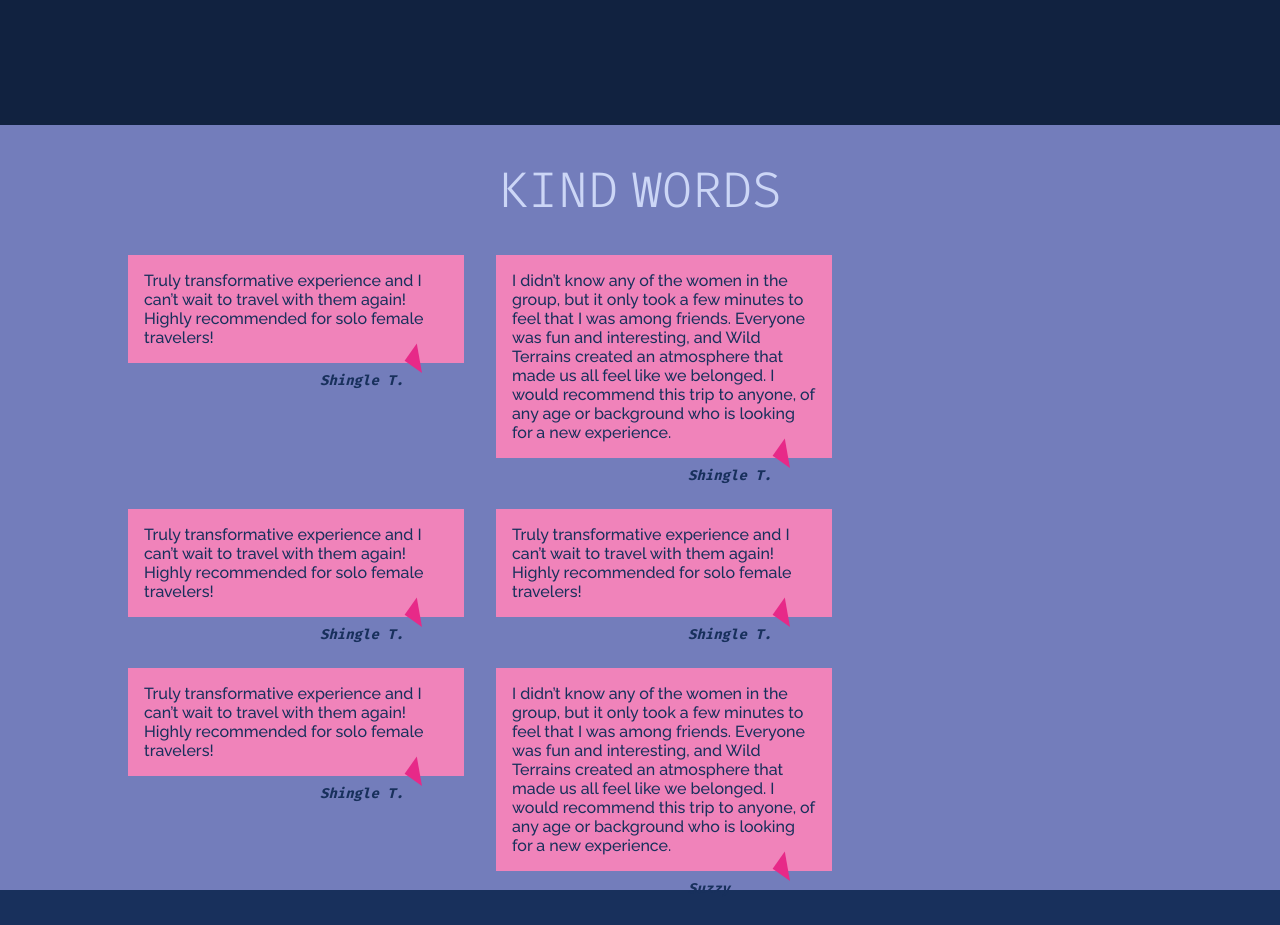
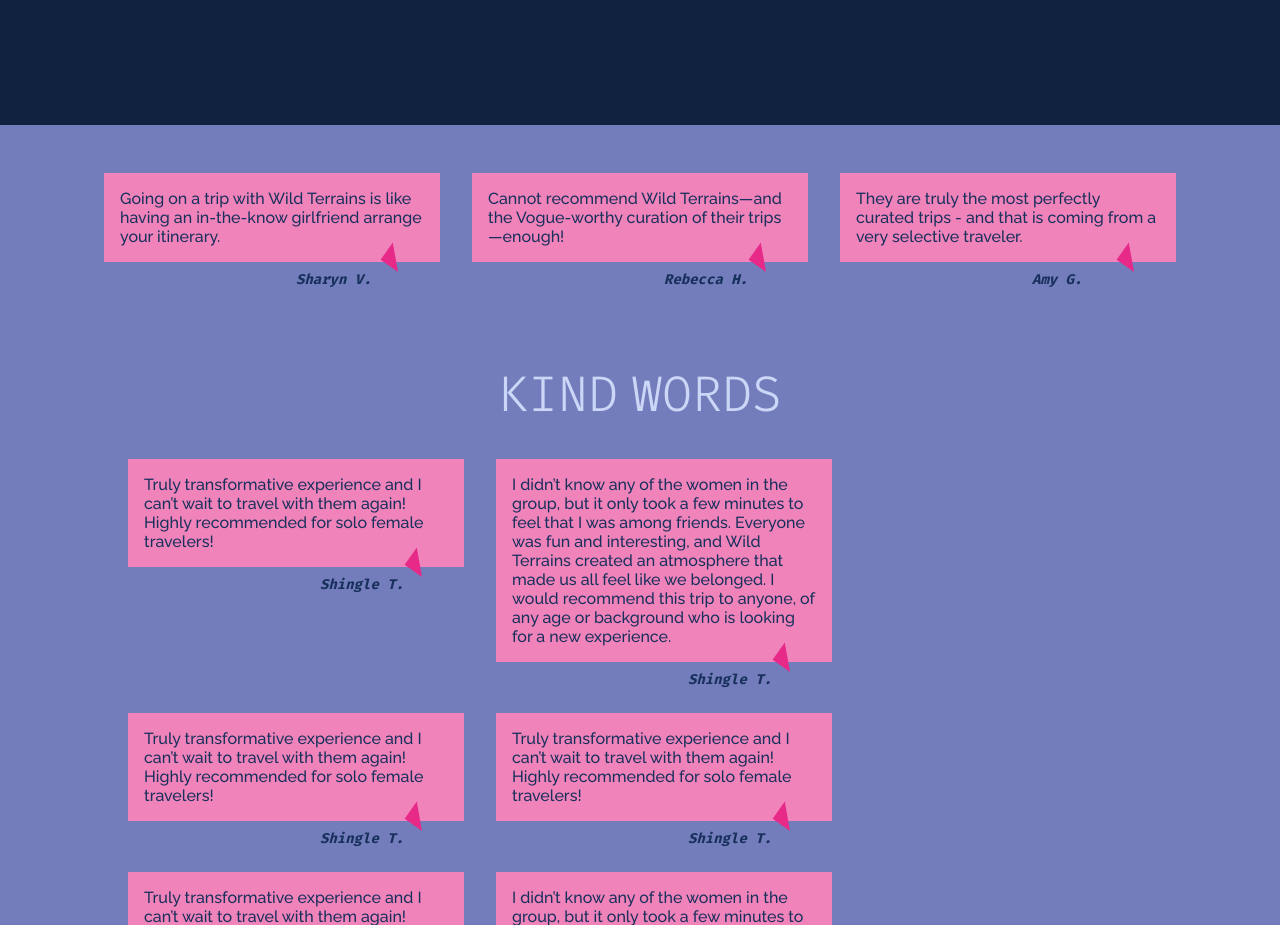
Before and after one commit to Baah-Danso-Kenneth/Next-Onyx-tour, a Next.js app: page / in a window 1280 px wide. Shown: the part 2380-3305 px from the top of the page. Built offline with nearby package versions, Linux system fonts and the light colour scheme.

Commit message:
recommend component: we reuse the card component in completing this code, also labtop responsive

```diff
--- a/src/pages/index.tsx
+++ b/src/pages/index.tsx
@@ -1,6 +1,7 @@
 import Layout from '@/components/Layout'
 import Hero from '@/sections/landingpage/Hero'
 import KindWords from '@/sections/landingpage/KindWords'
+import Recommend from '@/sections/landingpage/Recommend'
 import WhatWeDo from '@/sections/landingpage/WhatWeDo'
 import WhereWeGo from '@/sections/landingpage/WhereWeGo'
 import React from 'react'
@@ -11,6 +12,7 @@
       <Hero/>
       <WhatWeDo/>
       <WhereWeGo/>
+      <Recommend/>
       <KindWords/>
     </Layout>
   )
--- a/src/scss/index.scss
+++ b/src/scss/index.scss
@@ -5,3 +5,4 @@
 @import 'sections/landingPage/whatWeDo';
 @import 'sections/landingPage/kindword';
 @import 'sections/landingPage/whereWeGo';
+@import 'sections/landingPage/recommend';
--- a/src/scss/sections/landingPage/_index.scss
+++ b/src/scss/sections/landingPage/_index.scss
@@ -2,3 +2,4 @@
 @import 'whatWeDo';
 @import 'kindword';
 @import 'whereWeGo';
+@import 'recommend';
--- /dev/null
+++ b/src/scss/sections/landingPage/_recommend.scss
@@ -0,0 +1,17 @@
+.recommend-container{
+    min-height: 10vh;
+    padding: 3rem;
+    background-color: var(--cove-blue);
+      .recommend-elements{
+         max-width: 80%;
+       margin: 0 auto;
+       .recommend-flex{
+        display: flex;
+        justify-content: center;
+        align-items: center;
+        gap:2rem;
+       }
+    }
+
+
+}
--- /dev/null
+++ b/src/sections/landingpage/Recommend.tsx
@@ -0,0 +1,25 @@
+import Card from '@/components/Cards/Card'
+import React from 'react'
+
+function Recommend() {
+    const recommendationInfo=[
+        {name:"Sharyn V.", statement:"Going on a trip with Wild Terrains is like having an in-the-know girlfriend arrange your itinerary."},
+        {name:"Rebecca H.", statement:"Cannot recommend Wild Terrains—and the Vogue-worthy curation of their trips—enough!"},
+        {name:"Amy G.", statement:"They are truly the most perfectly curated trips - and that is coming from a very selective traveler."},
+
+    ]
+
+  return (
+    <div className='recommend-container'>
+        <div className="recommend-elements">
+            <div className="recommend-flex">
+                {recommendationInfo.map(({name, statement},index)=>(
+                    <Card key={index} name={name} statement={statement}/>
+                ))}
+            </div>
+        </div>
+    </div>
+  )
+}
+
+export default Recommend
```
